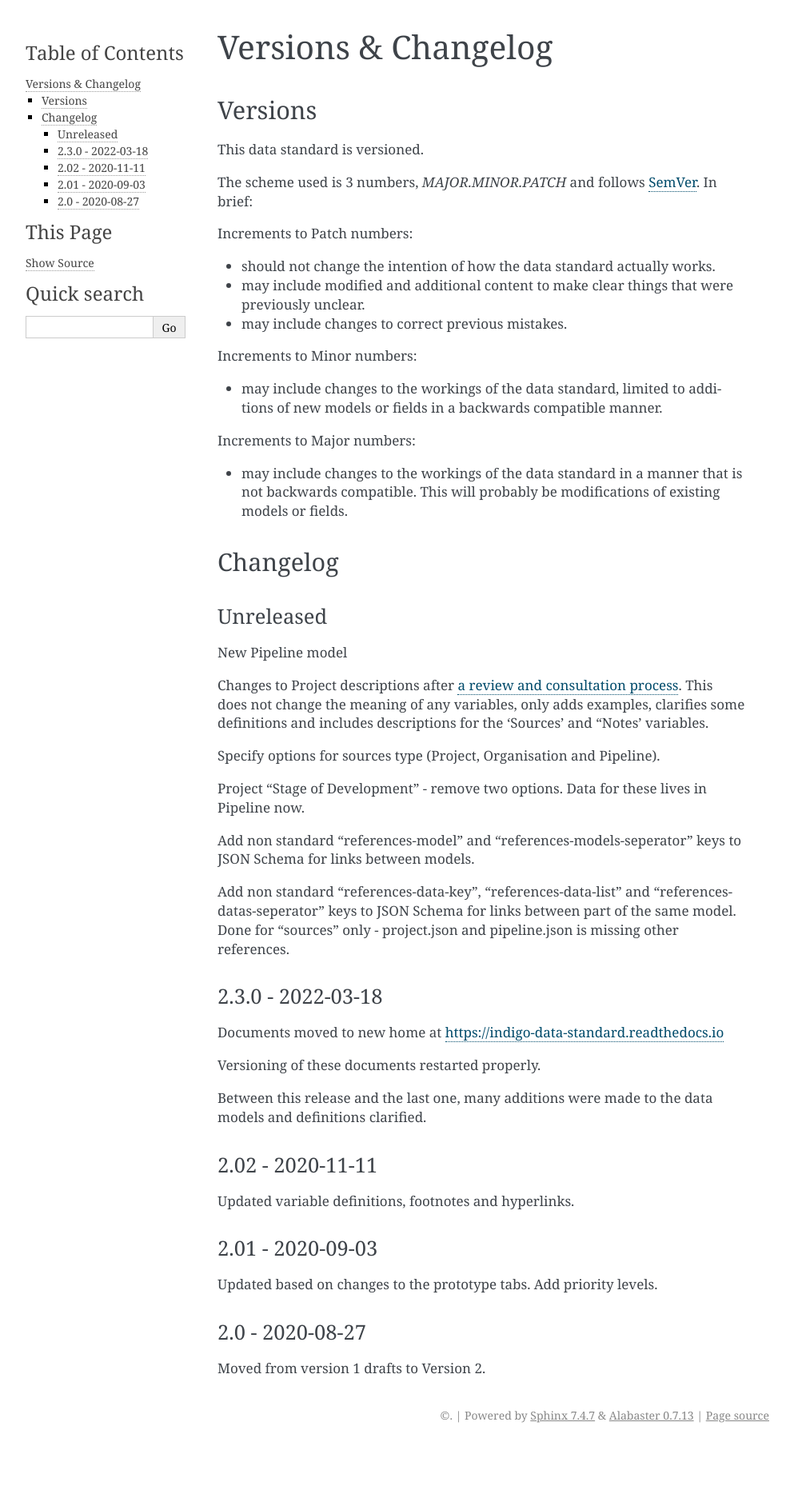
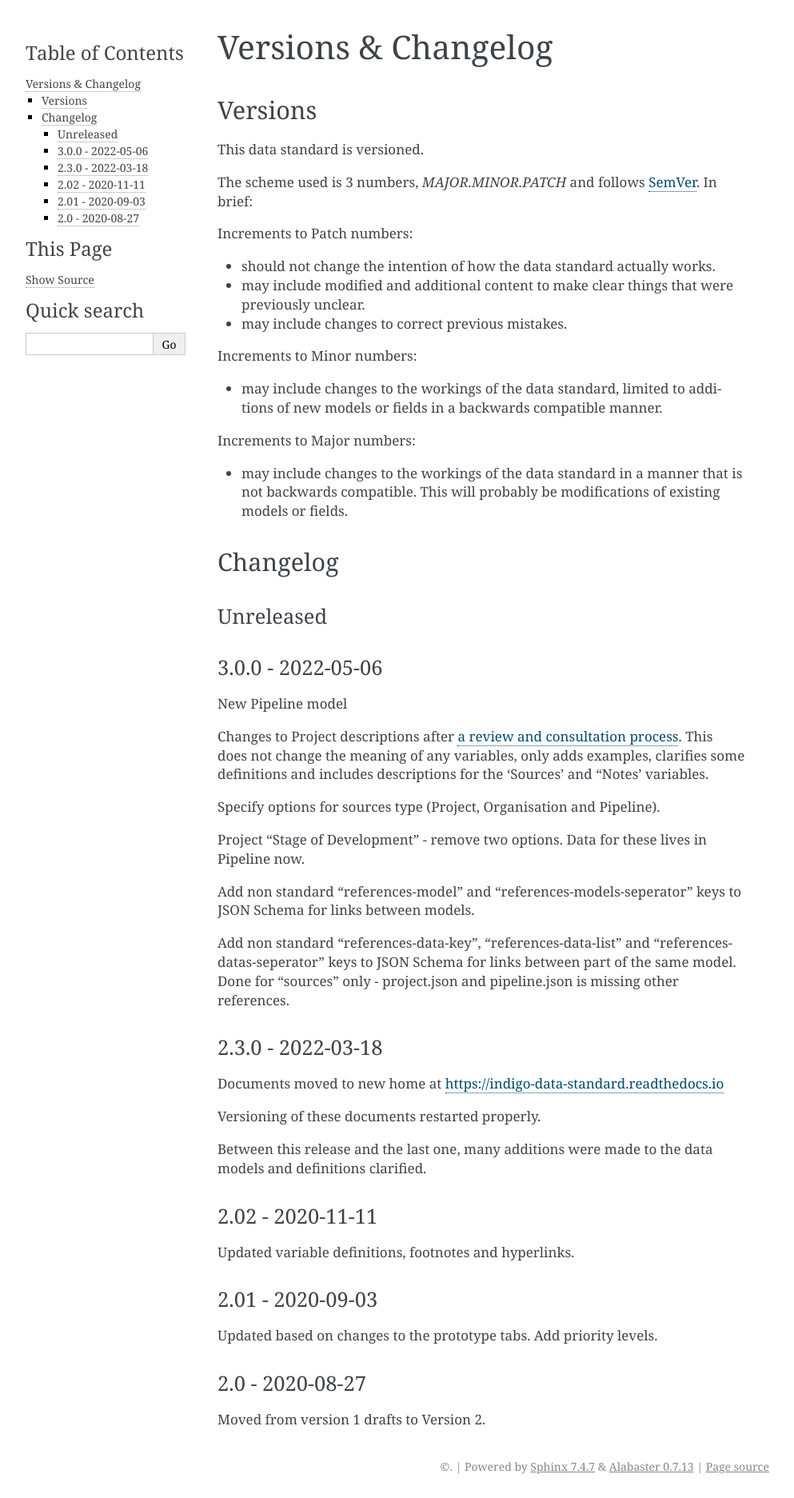
Before and after one commit to INDIGO-Initiative/indigo-data-standard, a Sphinx documentation site: the page built from docs/versions_changelog.rst, in a window 1280 px wide. Shown: the whole page at 80% size, without its empty margins (148-1141 px from the left). Built offline with Sphinx 7.4.7, drawn with Linux system fonts in a browser that asks for light colours; before the commit the page ends 1809 px from its top, so only the background shows below that.

Commit message:
release: Release 3.0.0

```diff
--- a/docs/versions_changelog.rst
+++ b/docs/versions_changelog.rst
@@ -27,6 +27,9 @@ Changelog
 
 Unreleased
 ~~~~~~~~~~
+
+3.0.0 - 2022-05-06
+~~~~~~~~~~~~~~~~~~
 
 New Pipeline model
 
```
